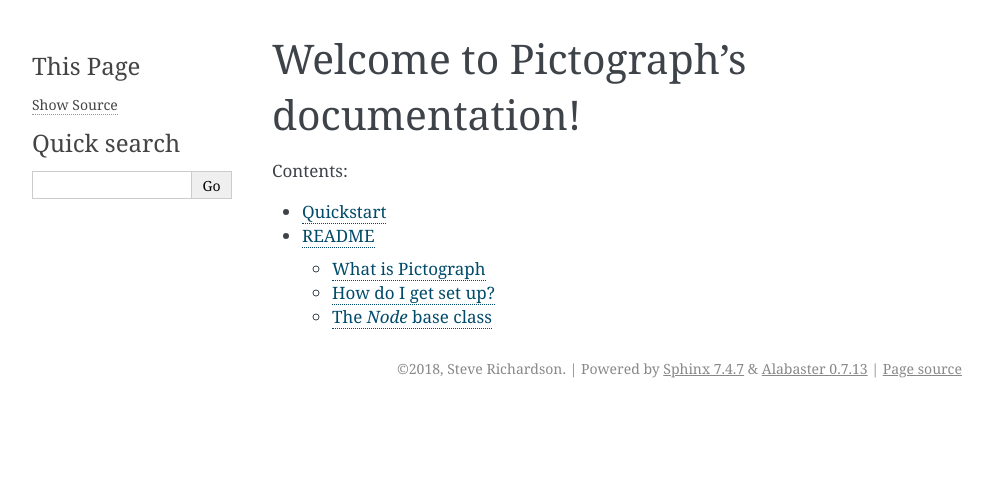
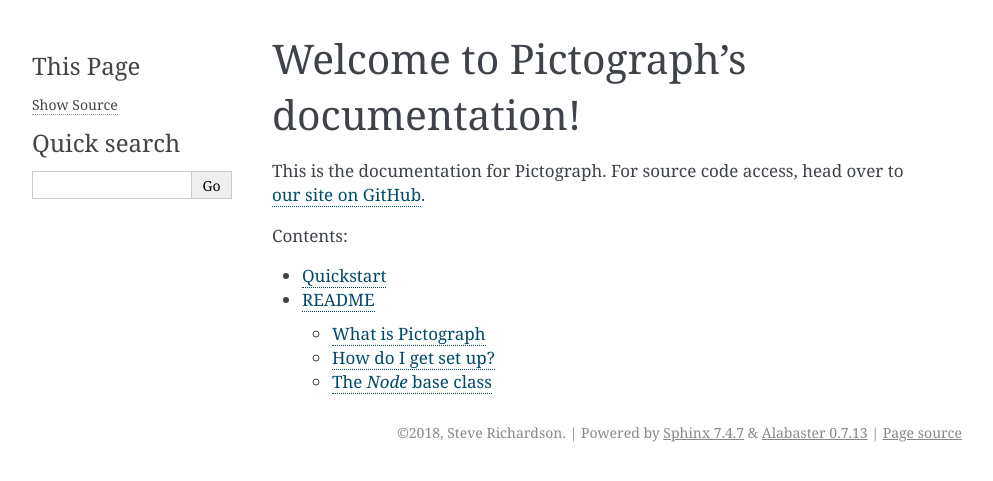
Before and after one commit to arichar6/pictograph, a Sphinx documentation site: the page built from docs/index.rst, in a window 1280 px wide. Shown: the top 481 px of the page, without its empty margins (148-1141 px from the left). Built offline with Sphinx 7.4.7, drawn with Linux system fonts in a browser that asks for light colours.

Commit message:
added github link to docs

```diff
--- a/docs/index.rst
+++ b/docs/index.rst
@@ -5,6 +5,10 @@
 
 Welcome to Pictograph's documentation!
 ======================================
+
+This is the documentation for Pictograph. For source code access, head over to `our site on GitHub`_.
+
+.. _our site on GitHub: https://github.com/arichar6/pictograph
 
 .. toctree::
    :maxdepth: 2
```
